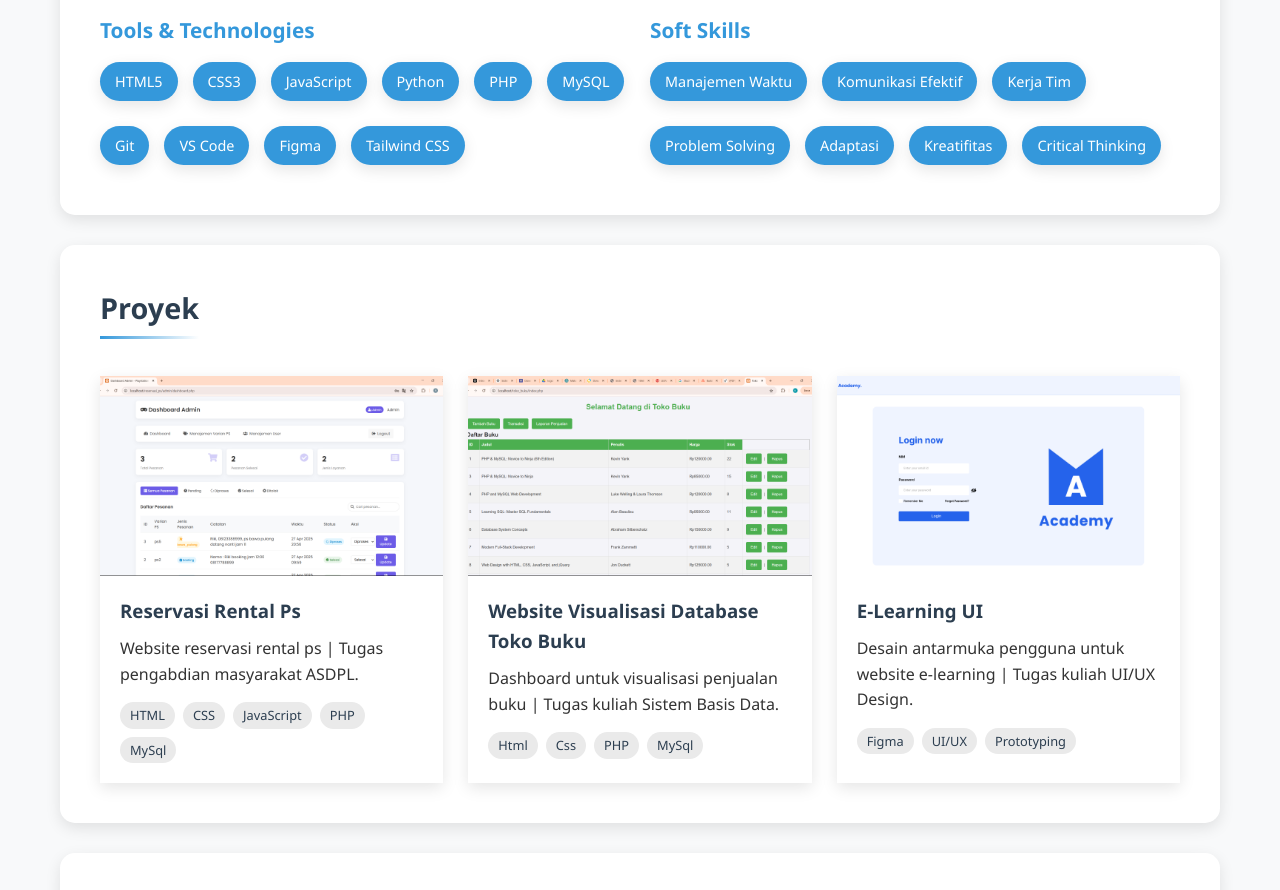
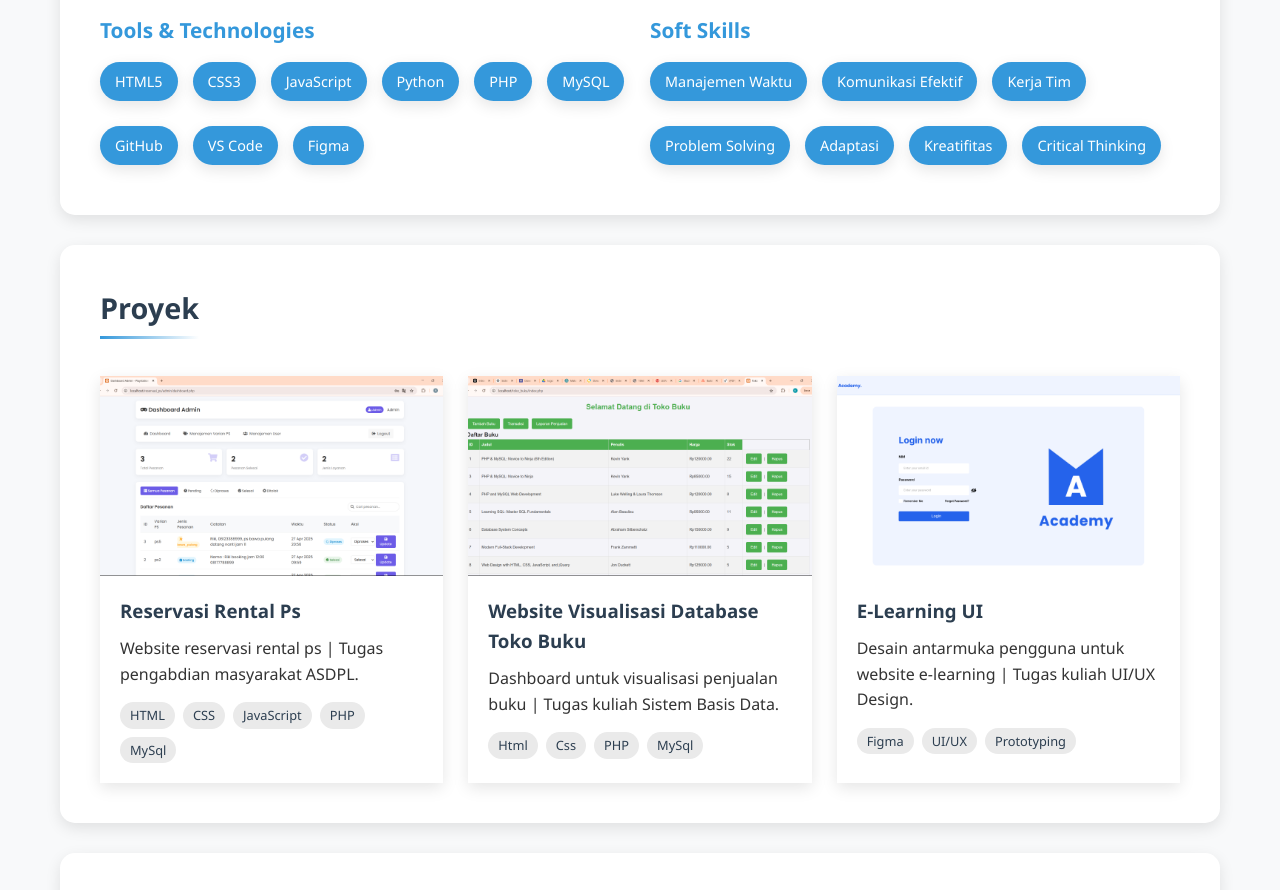
Before and after one commit to Kyz-Riki/portfolio, a plain HTML site: page index.html in a window 1280 px wide. Shown: the part 980-1870 px from the top of the page. Drawn offline with Linux system fonts and the light colour scheme.

Commit message:
Update index.html

```diff
--- a/index.html
+++ b/index.html
@@ -52,10 +52,9 @@
                         <div class="soft-skill-tag">Python</div>
                         <div class="soft-skill-tag">PHP</div>
                         <div class="soft-skill-tag">MySQL</div>
-                        <div class="soft-skill-tag">Git</div>
+                        <div class="soft-skill-tag">GitHub</div>
                         <div class="soft-skill-tag">VS Code</div>
                         <div class="soft-skill-tag">Figma</div>
-                        <div class="soft-skill-tag">Tailwind CSS</div>
                     </div>
                 </div>
 
```
